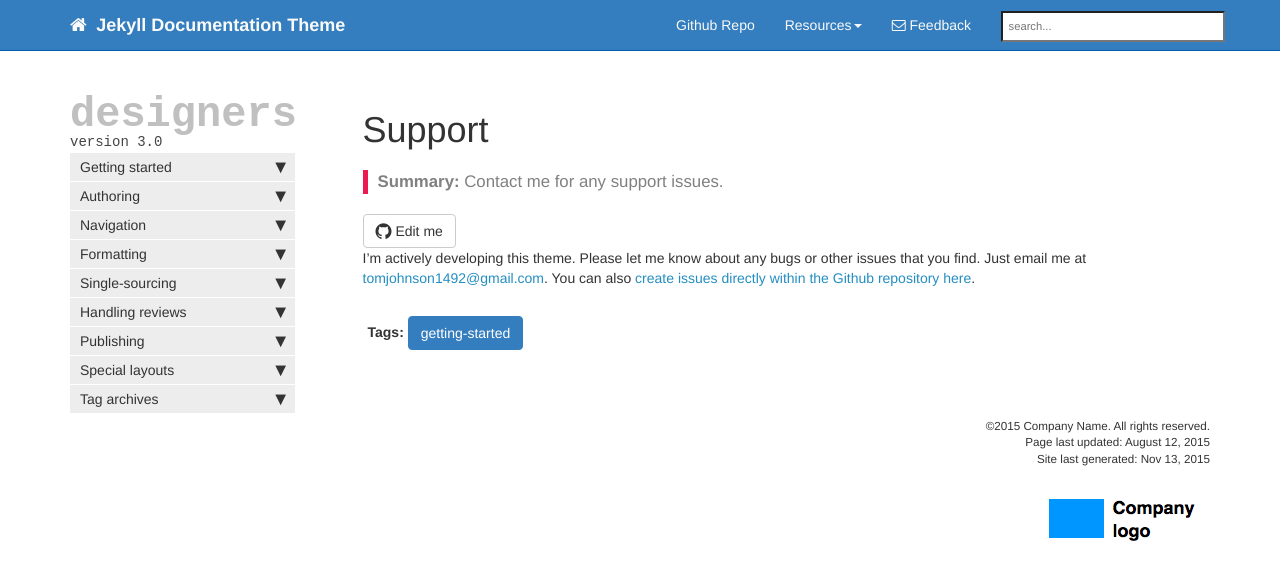
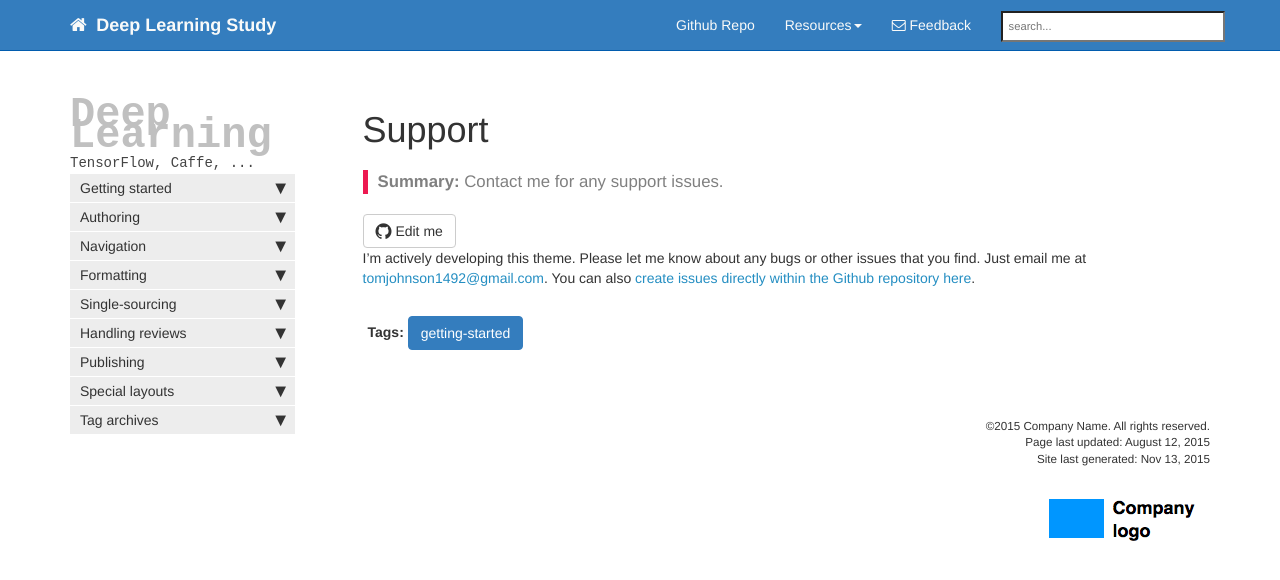
Before and after one commit to youngkyoonjang/material, a Jekyll site: the page built from doc_support.md, in a window 1280 px wide. Shown: the top 580 px of the page. Built offline with Jekyll 4.4.1, drawn with Linux system fonts in a browser that asks for light colours; nearby versions of some CDN libraries; library files that are not in the unit come from our copies; Markdown is read by kramdown in place of the engine named in the settings; comment, search, counter and statistics services are not loaded.

Commit message:
intro rev

```diff
--- a/_config.yml
+++ b/_config.yml
@@ -6,17 +6,17 @@ product: all
 platform: all
 version: all
 destination: ../doc_designers
-topnav_title: Jekyll Documentation Theme
-homepage_title: Jekyll Documentation Theme &mdash; Designers
-site_title: Jekyll Documentation Theme &mdash; Designers
+topnav_title: Deep Learning Study
+homepage_title: Deep Learning Study
+site_title: Deep Learning Study
 disqus_shortname: idrbwjekyll
 google_analytics: UA-66296557-1
 github_editme_path: tomjohnson1492/documentation-theme-jekyll/blob/gh-pages
 # don't use a slash before or after the above path. here's how this url gets written out in page.html: https://github.com/{{site.github_editme_path}}{{page.url | replace: '.html', '.md'}}
 # variables
 
-sidebar_tagline: designers
-sidebar_version: version 3.0
+sidebar_tagline: Deep Learning
+sidebar_version: TensorFlow, Caffe, ...
 
 port: 4001
 
```
